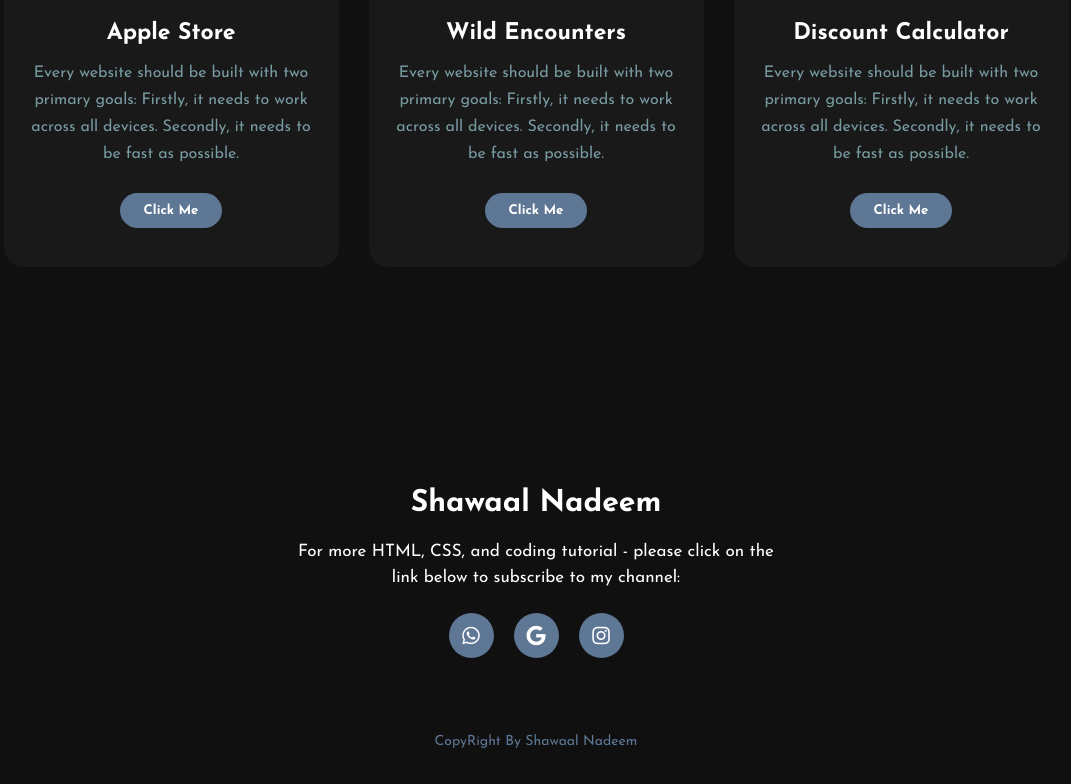
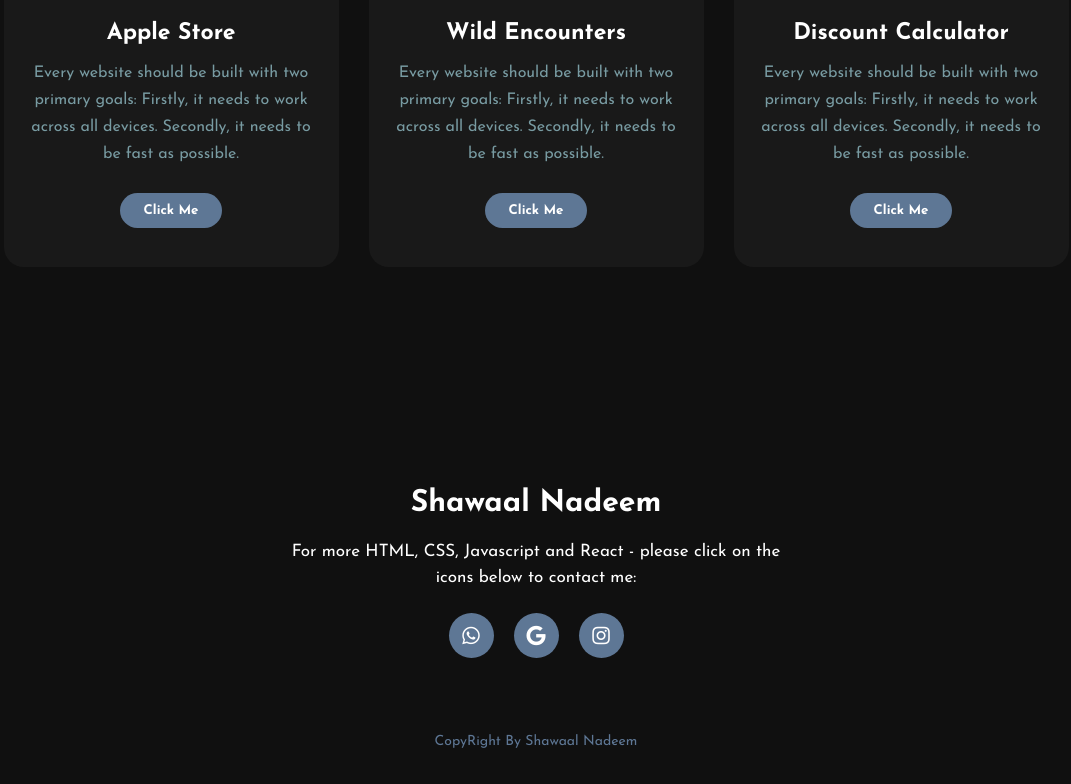
Before and after one commit to Shawaal-Nadeem/Portfolio-in-React-, a React (Create React App) app: page /skills in a window 1280 px wide. Shown: the part 591-1375 px from the top of the page, without its empty margins (104-1175 px from the left). Built offline with nearby package versions, Linux system fonts and the light colour scheme.

Commit message:
Footer line change

```diff
--- a/src/components/footer.js
+++ b/src/components/footer.js
@@ -5,7 +5,7 @@
 <div>
 <footer>
   <p>Shawaal Nadeem</p>
-  <p>For more HTML, CSS, and coding tutorial - please click on the link below to subscribe to my channel:</p>
+  <p>For more HTML, CSS, Javascript and React  - please click on the icons below to contact me:</p>
   <div class="social">
     <a href="https://wa.me/03096946556"><i class="fab fa-whatsapp"></i></a>
     <a href="mailto:webdevpro55@gmail.com.com"><i class="fab fa-google"></i></a>
```
